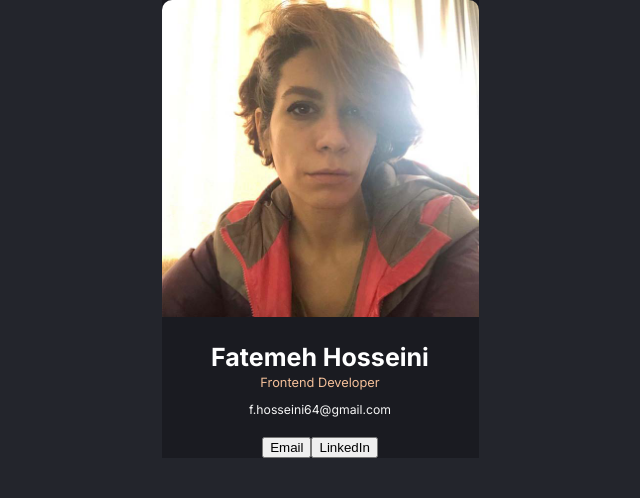
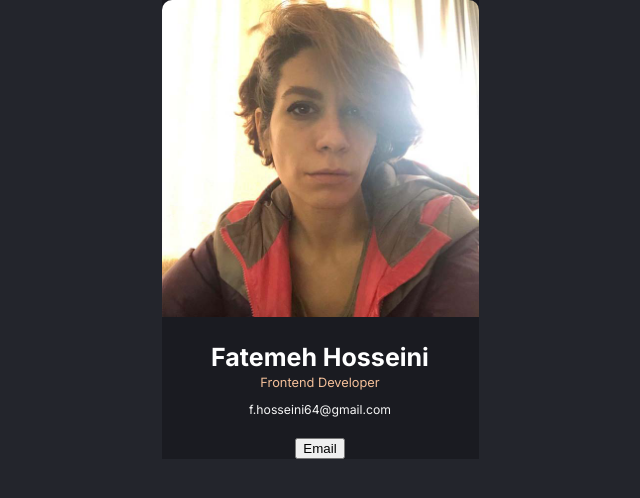
Before and after one commit to xaphaniafox/business-card, a React (Vite) app: page / in a window 1280 px wide. Shown: the top 498 px of the page, without its empty margins (320-960 px from the left). Built offline with nearby package versions, Linux system fonts and the light colour scheme.

Commit message:
removing the LinkedIn Button

```diff
--- a/src/components/Info.jsx
+++ b/src/components/Info.jsx
@@ -8,10 +8,7 @@ const Info = () => {
       <h2 className='info--name'>Fatemeh Hosseini</h2>
       <h4 className='info--jobtitle'>Frontend Developer</h4>
       <h5 className='info--website'>f.hosseini64@gmail.com</h5>
-      <div className="buttons">
-        <button type='button'>Email</button>
-        <button type='button'>LinkedIn</button>
-      </div>
+      <button type='button'>Email</button>
     </>
   )
 }
```
Also changed, not shown: src/assets/icon/email-icon.svg (added).
